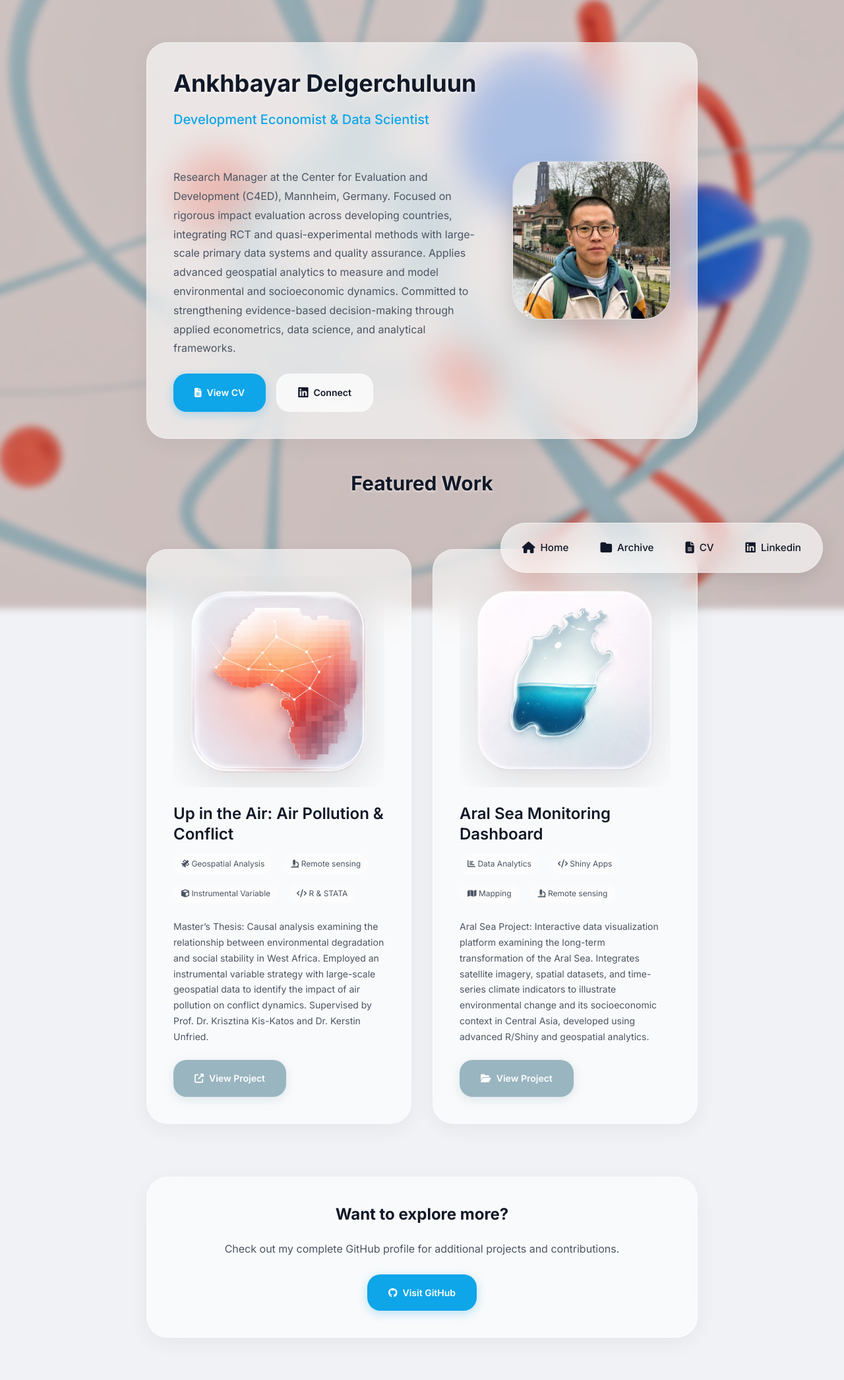
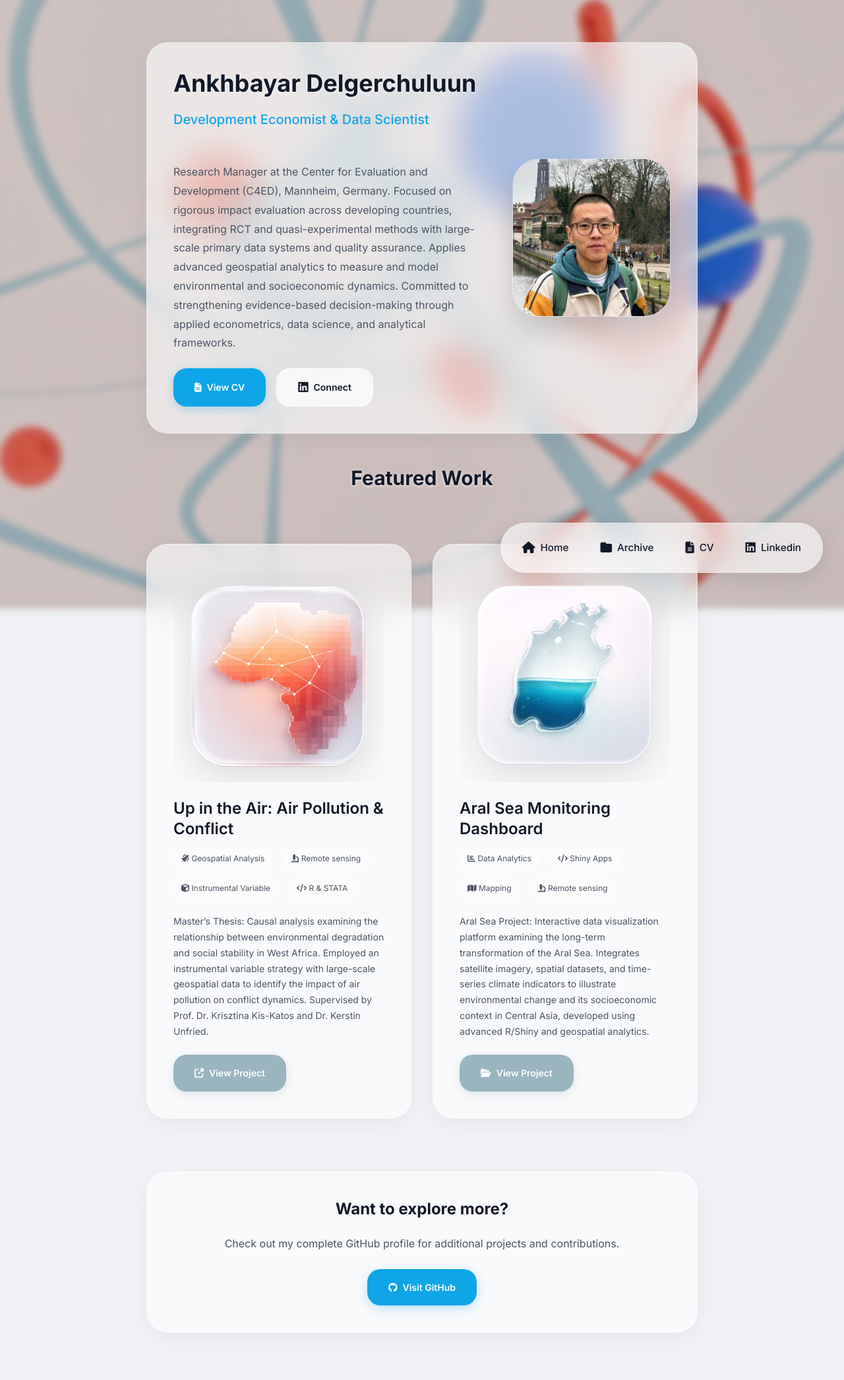
Before and after one commit to ankhaa0813/ankhbayar, a Jekyll site: the page built from index.md, in a window 1280 px wide. Shown: the whole page at 66% size. Built offline with Jekyll 4.4.1, drawn with Linux system fonts in a browser that asks for light colours.

Commit message:
Change grid gap size in style.scss

```diff
--- a/assets/css/style.scss
+++ b/assets/css/style.scss
@@ -169,7 +169,7 @@ body {
         "content profile"
         "body profile";
     grid-template-columns: 1fr auto;
-    gap: var(--space-lg) var(--space-xl);
+    gap: var(--space-md) var(--space-xl);
     align-items: center; /* Vertically centers profile */
     text-align: left;
 
```
